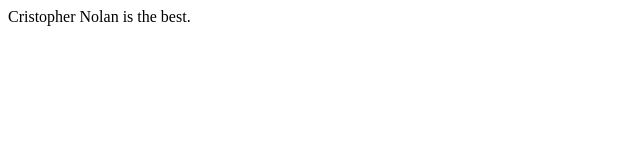
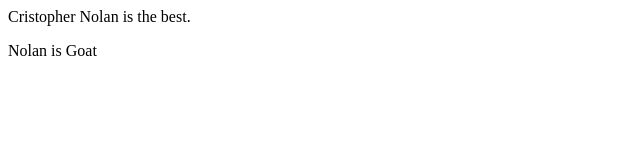
Before and after one commit to Hemanth-1524/localrepo, a plain HTML site: page index.html in a window 1280 px wide. Shown: the full height of the page, 0-640 px from the left. Drawn offline with Linux system fonts and the light colour scheme.

Commit message:
After Inception and Interstellar

```diff
--- a/index.html
+++ b/index.html
@@ -1 +1,2 @@
 <p>Cristopher Nolan is the best.</p>
+<p>Nolan is Goat</p>
```
